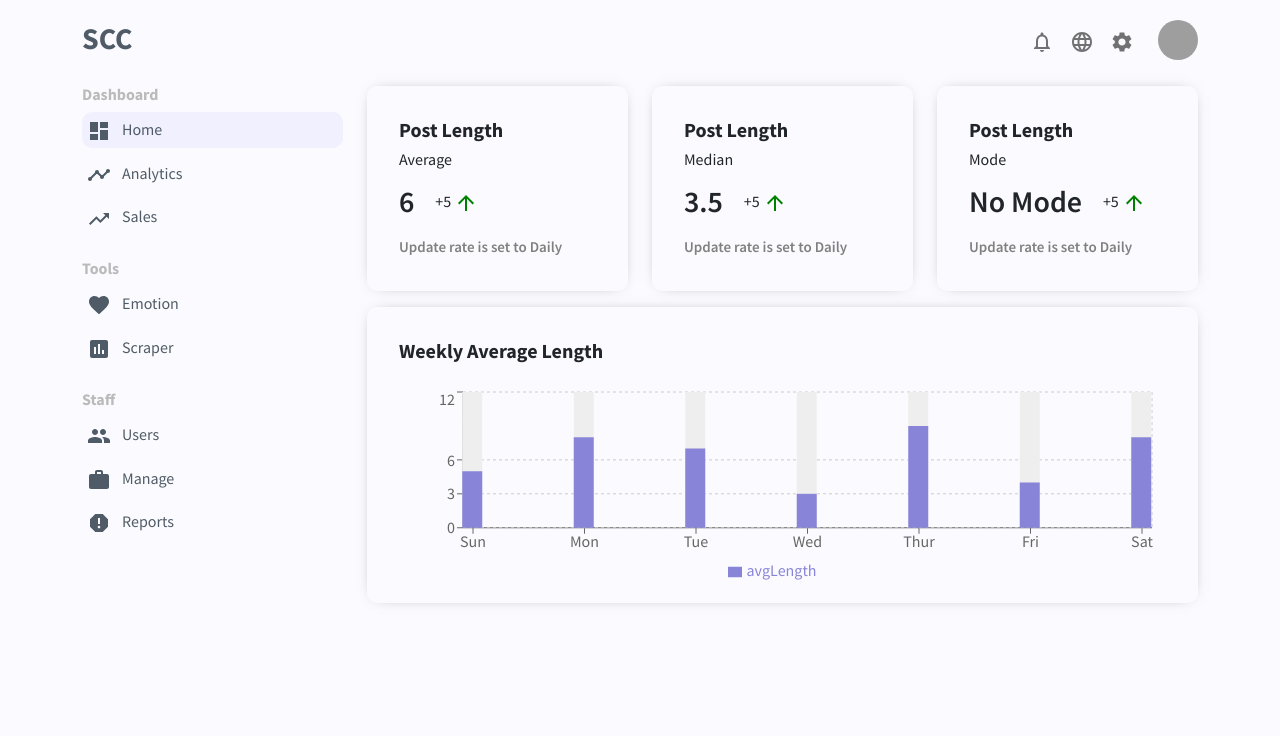
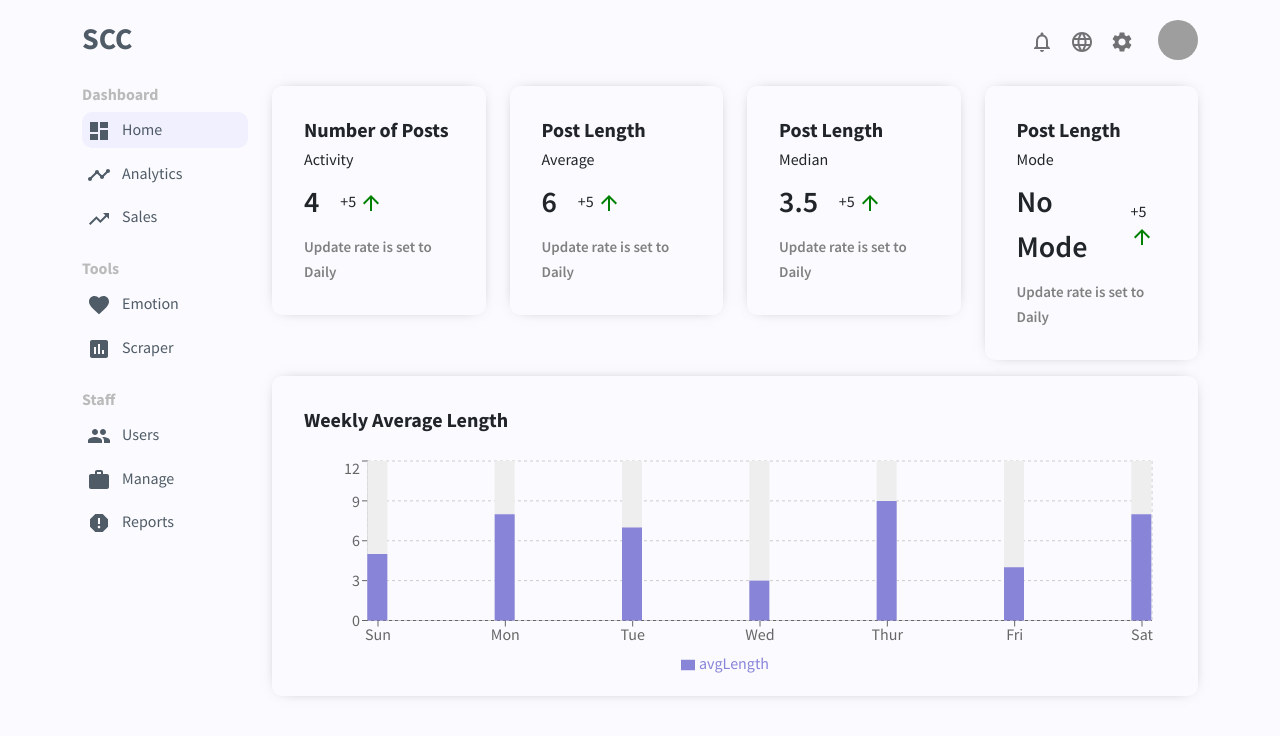
Before and after one commit to 6Niners/Smart-Customer-Care, a React (Create React App) app in the folder front-end/: page / in a window 1280 px wide. Shown: the top 736 px of the page. Built offline with nearby package versions, Linux system fonts and the light colour scheme; grey boxes are pictures that could not be loaded.

Commit message:
added extra card for post count

```diff
--- a/front-end/src/App.js
+++ b/front-end/src/App.js
@@ -14,20 +14,58 @@ function App() {
 
   const [aggregationCardState, setAggregationCardState] = useState([
     {
+      title : "Post Length",
       aggregation : "Average",
       rating : 0
     },
 
     {
+      title : "Post Length",
       aggregation : "Median",
       rating : 0
     },
 
     {
+      title : "Post Length",
       aggregation : "Mode",
       rating : 0
     },
+
+    {
+      title : "Number of Posts",
+      aggregation : "Activity",
+      rating : 0
+    }
   ])
+
+
+
+  const oldAggregationCardState = [
+    {
+      title : "Post Length",
+      aggregation : "Average",
+      rating : 0
+    },
+
+    {
+      title : "Post Length",
+      aggregation : "Median",
+      rating : 0
+    },
+
+    {
+      title : "Post Length",
+      aggregation : "Mode",
+      rating : 0
+    },
+
+    {
+      title : "Number of Posts",
+      aggregation : "Activity",
+      rating : 0
+    }
+  ]
+
 
 
   let weeklyAvgTextLength = [
@@ -141,7 +179,7 @@ function App() {
 
 
 
-  function count(tweet=[]) {
+  function getTop10(tweet=[]) {
     var obj = {};
 
     for (var tweetIDX = 0; tweetIDX < Tweets.length; tweetIDX++){
@@ -170,22 +208,27 @@ function App() {
 
   const updateAggregationValues = (_postTextList) => {
 
+    let postsCount = _postTextList.length
     let avgLength = getAveragePostLength(_postTextList)
     let medianLength = getMedianPostLength(_postTextList)
     let modeLength = getModePostLength(_postTextList)
 
     let tempState = [...aggregationCardState]
+
     let tempAvg = {...tempState[0]}
     let tempMedian = {...tempState[1]}
     let tempMode = {...tempState[2]}
+    let tempCount = {...tempState[3]}
 
     tempAvg.rating = avgLength
     tempMedian.rating = medianLength
     tempMode.rating = modeLength
+    tempCount.rating = postsCount
 
     tempState[0] = tempAvg
     tempState[1] = tempMedian
     tempState[2] = tempMode
+    tempState[3] = tempCount
 
     setAggregationCardState(tempState)
   }
@@ -194,7 +237,7 @@ function App() {
 
   useEffect(() => {
     updateAggregationValues(postTextList)
-    console.log(count(Tweets))
+
   }, [])
 
 
@@ -204,11 +247,11 @@ function App() {
     <Router>
       <div className="App container pt-3">
         <div className="row">
-          <div className="col-3">
+          <div className="col-2">
             <Sidebar />
           </div>
 
-          <div className="col-9">
+          <div className="col-10">
             <Topbar />
 
             <Routes>
--- a/front-end/src/Pages/Analytics/analytics.js
+++ b/front-end/src/Pages/Analytics/analytics.js
@@ -11,10 +11,21 @@ const Analytics = ({ aggCardState, weeklyAvgList }) => {
     <div id="analytics-showcase">
       <div id="aggregation-showcase">
         <div className="row">
-          <div className="col-4">
+          <div className="col-3">
             <div className="featured-item">
               <Aggregation_Card
-                  Title="Post Length"
+                  Title={aggCardState[3]["title"]}
+                  Aggregation={aggCardState[3]["aggregation"]}
+                  Rating={aggCardState[3]["rating"]}
+                  Update_Rate="Daily"
+              />
+            </div>
+          </div>
+
+          <div className="col-3">
+            <div className="featured-item">
+              <Aggregation_Card
+                  Title={aggCardState[0]["title"]}
                   Aggregation={aggCardState[0]["aggregation"]}
                   Rating={aggCardState[0]["rating"]}
                   Update_Rate="Daily"
@@ -22,10 +33,10 @@ const Analytics = ({ aggCardState, weeklyAvgList }) => {
             </div>
           </div>
 
-          <div className="col-4">
+          <div className="col-3">
             <div className="featured-item">
               <Aggregation_Card
-                  Title="Post Length"
+                  Title={aggCardState[1]["title"]}
                   Aggregation={aggCardState[1]["aggregation"]}
                   Rating={aggCardState[1]["rating"]}
                   Update_Rate="Daily"
@@ -33,10 +44,10 @@ const Analytics = ({ aggCardState, weeklyAvgList }) => {
             </div>
           </div>
 
-          <div className="col-4">
+          <div className="col-3">
             <div className="featured-item">
               <Aggregation_Card
-                  Title="Post Length"
+                  Title={aggCardState[2]["title"]}
                   Aggregation={aggCardState[2]["aggregation"]}
                   Rating={aggCardState[2]["rating"]}
                   Update_Rate="Daily"
```
